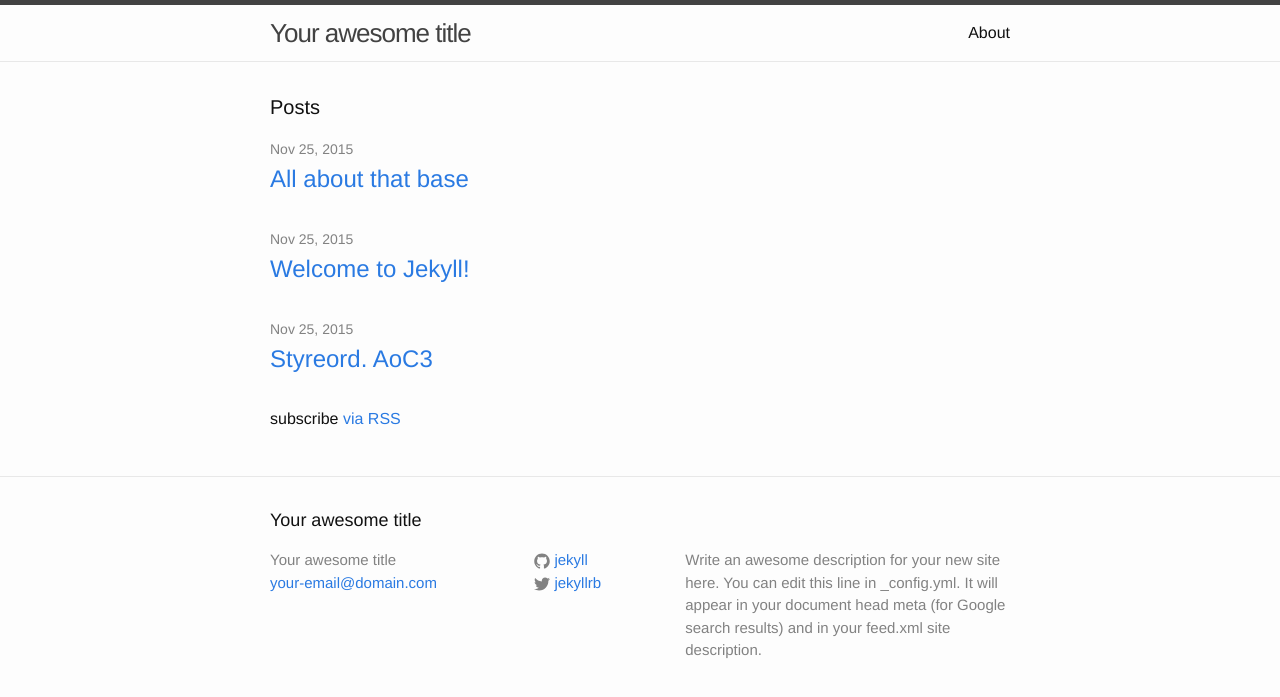
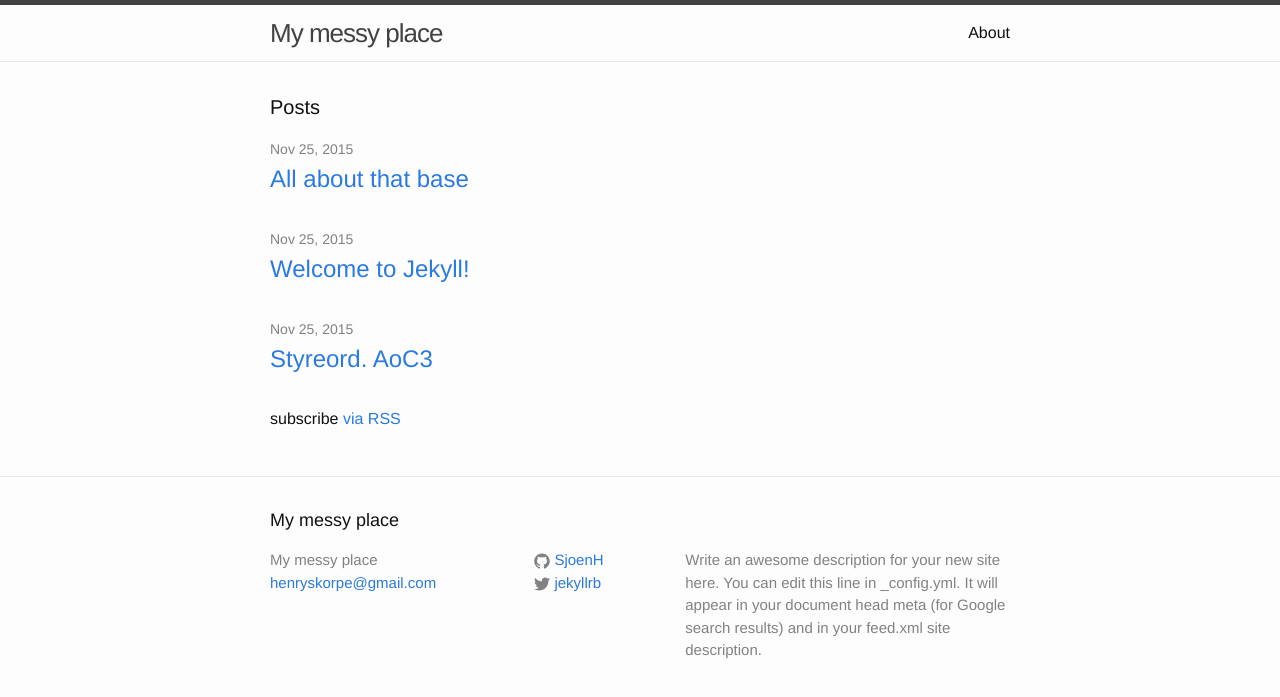
Before and after one commit to SjoenH/SjoenH.github.io, a Jekyll site: the page built from index.html, in a window 1280 px wide. Shown: the top 697 px of the page. Built offline with Jekyll 4.4.1, drawn with Linux system fonts in a browser that asks for light colours.

Commit message:
file structure

```diff
--- a/_config.yml
+++ b/_config.yml
@@ -6,8 +6,8 @@
 # 'jekyll serve'. If you change this file, please restart the server process.
 
 # Site settings
-title: Your awesome title
-email: your-email@domain.com
+title: My messy place
+email: henryskorpe@gmail.com
 description: > # this means to ignore newlines until "baseurl:"
   Write an awesome description for your new site here. You can edit this
   line in _config.yml. It will appear in your document head meta (for
@@ -15,7 +15,7 @@ description: > # this means to ignore newlines until "baseurl:"
 baseurl: "" # the subpath of your site, e.g. /blog
 url: "http://yourdomain.com" # the base hostname & protocol for your site
 twitter_username: jekyllrb
-github_username:  jekyll
+github_username:  SjoenH
 
 # Build settings
 markdown: kramdown
```
Also changed, not shown: sharedfiles/aoc/Styreordsformat.png (renamed from _includes/aoc/Styreordsformat.png), sharedfiles/aoc/muligefs.png (renamed from _includes/aoc/muligefs.png), sharedfiles/aoc/utforende_enhet.png (renamed from _includes/aoc/utforende_enhet.png), 1 other file.
